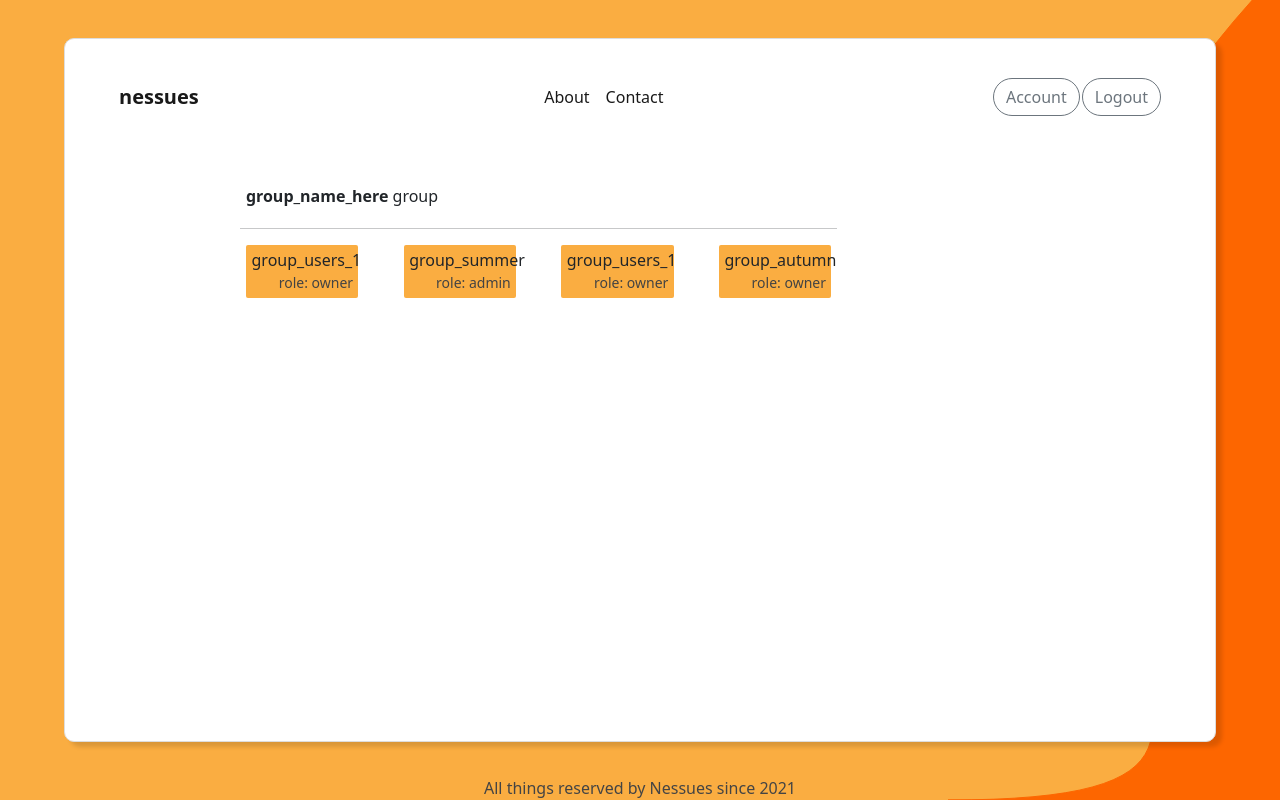
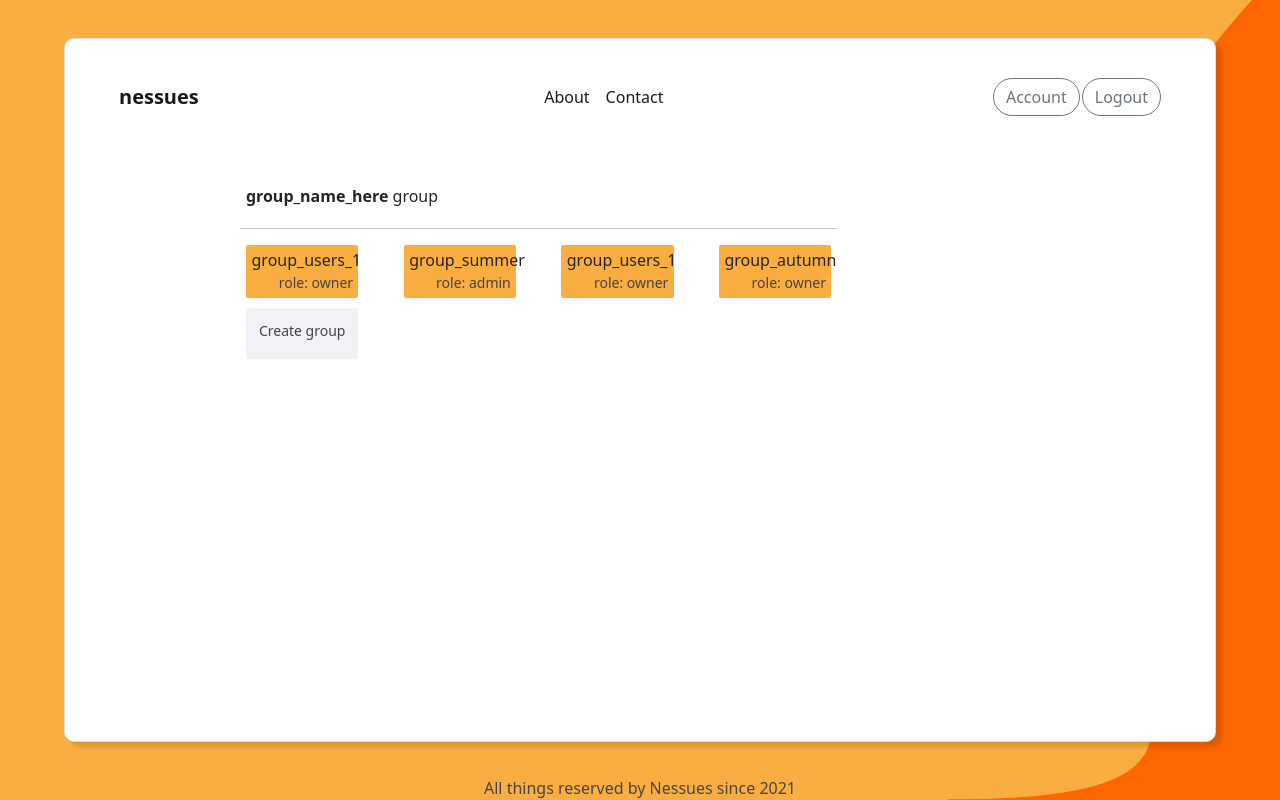
Before and after one commit to jol79/Nessues, a Django app: page /groups/ in a window 1280 px wide. Run offline with Django 3.2, Linux system fonts and the light colour scheme; a user stored in the database is signed in; data comes from the database, SQL or seed files in the repository; both versions use the stored data as it was after the commit; some libraries are stand-ins or nearby versions.

Commit message:
all description fields in the db now are optional, move away from function-based view for the tables page to handle multiple forms (create table, delete room)

```diff
--- a/nessues/nessues/urls.py
+++ b/nessues/nessues/urls.py
@@ -26,9 +26,9 @@ urlpatterns = [
     path('logout/', users_views.logout_view, name='logout'),
     path('register/', users_views.register_view, name='register'),
     path('account/', users_views.account_view, name='account'),
-    path('groups/', views.groups_view, name='groups'),
+    path('groups/', views.GroupsView.as_view(), name='groups'),
     path('rooms/', views.RoomsView.as_view(), name='rooms'),
-    path('tables/<int:key_id>/', views.tables_view, name='tables'),
+    path('tables/<int:key_id>/', views.TablesView.as_view(), name='tables'),
     path('tables/tasks/<int:key_id>/', views.TasksView.as_view(), name='tasks'),
     path('about/', views.about_view, name='about'),
     path('admin/', admin.site.urls),
--- a/nessues/nessues_app/forms.py
+++ b/nessues/nessues_app/forms.py
@@ -1,6 +1,6 @@
 from django import forms
 from django.forms import CharField, HiddenInput, BooleanField, IntegerField
-from .models import Room, Table, Task
+from .models import Room, Table, Task, Nessues_Group, Nessues_Group_User
 
 
 # rooms
@@ -21,20 +21,20 @@ class CloseRoomForm(forms.ModelForm):
         fields = ['id']
 
 # groups
-class CreateRoomForm(forms.ModelForm):
+class CreateGroupForm(forms.ModelForm):
     name = CharField(max_length=21)
     description = CharField(max_length=32)
 
     class Meta:
-        model = Room
-        fields = ['name', 'description', 'owner']
-        widgets = {'owner': forms.HiddenInput()}
+        model = Nessues_Group_User
+        fields = ['name', 'description', 'user']
+        widgets = {'user': forms.HiddenInput()}
 
-class CloseRoomForm(forms.ModelForm):
+class CloseGroupForm(forms.ModelForm):
     id = IntegerField()
 
     class Meta:
-        model = Room
+        model = Nessues_Group_User
         fields = ['id']
 
 # tables
@@ -66,8 +66,6 @@ class UpdateTaskForm(forms.ModelForm):
 
 class CompleteTaskForm(forms.ModelForm):
     id = IntegerField()
-    # completed = BooleanField()
-    # created_by = IntegerField()
 
     class Meta:
         model = Task
--- a/nessues/nessues_app/views.py
+++ b/nessues/nessues_app/views.py
@@ -6,17 +6,12 @@ from django.contrib import messages
 from django.views.generic import TemplateView, ListView
 
 from .models import Room, Table, Task, Nessues_Group, Nessues_Group_User
-from .forms import CreateRoomForm, CreateTableForm, CreateTaskForm, UpdateTaskForm, CompleteTaskForm, CloseRoomForm
+from .forms import CreateRoomForm, CreateTableForm, CreateTaskForm, UpdateTaskForm, CompleteTaskForm, CloseRoomForm, CreateGroupForm, CloseGroupForm
 
 
 def home_view(request):
     title = "home"
     return render(request, 'nessues_app/home.html', {'title': title})
-
-def groups_view(request):
-    available_groups = Nessues_Group_User.objects.filter(user=request.user.id)
-
-    return render(request, 'nessues_app/groups.html', {'available_groups': available_groups})
 
 
 """
@@ -26,43 +21,29 @@ def groups_view(request):
     3) forms
         new group
 """
-# class GroupsView(TemplateView):
-#     template_name = 'nessues_app/groups.html'
-#     title = 'group'
-#     create_group_class = CreateGroupForm
-#     close_group_class = CloseGroupForm
+class GroupsView(TemplateView):
+    template_name = 'nessues_app/groups.html'
+    title = 'group'
+    create_group_class = CreateGroupForm
 
-#     def get(self, request, *args, **kwargs):
-#         available_groups = Nessues_Group_User.objects.filter(user=self.request.user.id)
-#         create = self.create_room_class(initial={'owner': self.request.user.id})
-#         close = self.close_room_class()
+    def get(self, request, *args, **kwargs):
+        available_groups = Nessues_Group_User.objects.filter(user=self.request.user.id)
+        create = self.create_group_class(initial={'user': self.request.user.id})
+        return render(request, self.template_name, {'available_groups': available_groups, 'create': create})
 
-#         return render(request, self.template_name, {'title': self.title, 'available_rooms': available_rooms, 'create': create, 'close': close})
+    def post(self, request, *args, **kwargs):
+        create = self.create_group_class(request.POST)
 
-#     def post(self, request, *args, **kwargs):
-#         create = self.create_room_class(request.POST)
-#         close = self.close_room_class(request.POST)
-
-#         if create.is_valid():
-#             print(f"CREATE ROOM FORM DATA: {create.cleaned_data}")
-#             create.save()
-#             return HttpResponseRedirect('/rooms')
-#         else:
-#             messages.warning(request, "Something went wrong with create room form")
-#             print(f"CREATE ROOM FORM DATA: {create.cleaned_data}")
-#             return HttpResponseRedirect('/rooms')
-
-#         if close.is_valid():
-#             id_to_close = close.cleaned_data['id']
-#             try:
-#                 room_to_close = Room.objects.get(id=id_to_close)
-#                 room_to_close.delete()
-#             except Exception:
-#                 messages.warning(request, "Wrong id given, we don't have room with that id")
-#                 return HttpResponseRedirect(f'/tables/tasks/{self.kwargs["key_id"]}')
-#             messages.success(request, "Room successfully closed!")
-
-#         return render(request, self.template_name, {'create': create, 'close': close})
+        if create.is_valid():
+            print(f"FORM DATA: {create}")
+            create.save()
+            messages.success(request, "Group added")
+            return HttpResponseRedirect('/groups')
+        else:
+            print(f"Something went wrong, form: {create}")
+            messages.warning(request, "Something wrong in the form")
+            return HttpResponseRedirect('/groups')
+        return render(request, self.template_name, {'create': create})
 
 
 """
@@ -74,14 +55,13 @@ def groups_view(request):
 """
 class RoomsView(TemplateView):
     template_name = 'nessues_app/mono_rooms.html'
-    title = 'room'
+    title = 'rooms'
     create_room_class = CreateRoomForm
-    close_room_class = CloseRoomForm
 
     def get(self, request, *args, **kwargs):
         available_rooms = Room.objects.filter(owner=self.request.user.id)
         create = self.create_room_class(initial={'owner': self.request.user.id})
-        close = self.close_room_class()
+        close = self.close_room_class(initial={'id': self.kwargs['key_id']})
 
         return render(request, self.template_name, {'title': self.title, 'available_rooms': available_rooms, 'create': create, 'close': close})
 
@@ -94,41 +74,39 @@ class RoomsView(TemplateView):
             create.save()
             return HttpResponseRedirect('/rooms')
         else:
-            messages.warning(request, "Something went wrong with create room form")
+            messages.warning(request, "Something went wrong while creating room")
             print(f"CREATE ROOM FORM DATA: {create.cleaned_data}")
             return HttpResponseRedirect('/rooms')
 
-        if close.is_valid():
-            id_to_close = close.cleaned_data['id']
-            try:
-                room_to_close = Room.objects.get(id=id_to_close)
-                room_to_close.delete()
-            except Exception:
-                messages.warning(request, "Wrong id given, we don't have room with that id")
-                return HttpResponseRedirect(f'/tables/tasks/{self.kwargs["key_id"]}')
-            messages.success(request, "Room successfully closed!")
+        return render(request, self.template_name, {'create': create})
+
+
+class TablesView(TemplateView):
+    template_name = 'nessues_app/tables.html'
+    title = 'tables'
+    create_table_class = CreateTableForm
+    close_room_class = CloseRoomForm
+
+    def get(self, request, *args, **kwargs):
+        available_tables = Table.objects.filter(room=self.kwargs['key_id'])
+        create = self.create_table_class(initial={'room': self.kwargs['key_id']})
+        close = self.close_room_class(initial={'room': self.kwargs['key_id']})
+
+        return render(request, self.template_name, {'title': self.title, 'available_tables': available_tables, 'create': create, 'close': close})
+
+    def post(self, request, *args, **kwargs):
+        create = self.create_table_class(request.POST)
+        close = self.close_room_class(request.POST)
+
+        if create.is_valid():
+            print(f"CREATE NEW TABLE FORM DATA: {create}")
+            create.save()
+            return HttpResponseRedirect(f'/tables/{self.kwargs["key_id"]}')
+        else:
+            messages.warning(request, "Something went wrong while creating table")
+            return HttpResponseRedirect(f'/tables/{self.kwargs["key_id"]}')
 
         return render(request, self.template_name, {'create': create, 'close': close})
-
-
-
-def tables_view(request, key_id):
-    form = CreateTableForm(initial={'room': key_id})
-    if request.method == "POST":
-        form = CreateTableForm(request.POST)
-        if form.is_valid():
-            form.save()
-            form = CreateTableForm()
-            return HttpResponseRedirect(f'/tables/{key_id}')
-
-    content = {
-        'available_tables': Table.objects.filter(room=key_id),
-        'room': Room.objects.filter(id=key_id),
-        'form': form
-    }
-
-    title = "tables"
-    return render(request, 'nessues_app/tables.html', {'title': title, 'content': content})
 
 
 # """
--- a/nessues/static/css/base.css
+++ b/nessues/static/css/base.css
@@ -156,9 +156,7 @@ a{
     margin-right: 30%;
     padding-inline: 15%;
 }
-.group-name{
-
-}
+/* .group-name{} */
 .data_cubes.groups{
     text-align: left;
     padding-top: 2%;
@@ -175,6 +173,44 @@ a{
     text-align: right;
     margin-right: 5%;
 
+    font-size: 14px;
+    font-weight: lighter;
+    color: #434343;
+}
+.create_group_modal{
+    display: none;
+}
+.data_cubes.new_group{
+    background-color: #F0F2F5;
+    text-align: center;
+    padding-top: 10%;
+    padding-left: 0%;
+    padding-bottom: 2%;
+}
+.create_new_group-text{
+    font-size: 14px;
+    font-weight: lighter;
+    color: #434343;
+}
+
+/* tables */
+.container-tables-data{
+    display: grid;
+    grid-template-columns: 25% 25% 25% 25%;
+    text-align: center;
+    gap: 10%;
+
+    margin-right: 30%;
+    padding-inline: 15%;
+}
+.data_cubes.new_table{
+    background-color: #F0F2F5;
+    text-align: center;
+    padding-top: 10%;
+    padding-left: 0%;
+    padding-bottom: 2%;
+}
+.create_new_table-text{
     font-size: 14px;
     font-weight: lighter;
     color: #434343;
@@ -230,6 +266,26 @@ a{
     text-align: center;
 }
 
+/* points of responsibility */
+/* handheld */
+@media (min-width: 320px) and (max-width: 568px){
+    /* bases */
+    .container-fluid.home{
+        position: relative;
+        background: #ffffff;
+        /* box-shadow: 6px 5px 4px rgba(0, 0, 0, 0.13); */
+        /* border: 1px solid #dddddd; */
+        border-radius: 5px;
+        width: 100%;
+        height: 100%;
+        /* margin-top: 2%; */
+    }
+}
+/* tablet */
+@media (min-width: 600px) and (max-width: 800px){
+
+}
+
 .no_select {
     -webkit-touch-callout: none; /* iOS Safari */
       -webkit-user-select: none; /* Safari */
--- /dev/null
+++ b/nessues/static/js/groups.js
@@ -0,0 +1,6 @@
+// function to open create group modal
+$(function(){
+    $(".createGroup").click(function(){
+        $('.create_group_modal').show();
+    })
+});
--- /dev/null
+++ b/nessues/static/js/tables.js
@@ -0,0 +1,6 @@
+// function to open create table modal
+$(function(){
+    $(".createTable").click(function(){
+        $('.create_table_modal').show();
+    })
+});
--- a/nessues/templates/base.html
+++ b/nessues/templates/base.html
@@ -67,5 +67,7 @@
     <script src="https://cdnjs.cloudflare.com/ajax/libs/jquery/3.3.1/jquery.min.js"></script>
     <script src="{% static 'js/tasks.js' %}"></script>
     <script src="{% static 'js/rooms.js' %}"></script>
+    <script src="{% static 'js/groups.js' %}"></script>
+    <script src="{% static 'js/tables.js' %}"></script>
 </body>
 </html>
--- a/nessues/templates/nessues_app/groups.html
+++ b/nessues/templates/nessues_app/groups.html
@@ -1,4 +1,5 @@
 {% extends "base.html" %}
+{% load widget_tweaks %}
 
 
 {% block content %}
@@ -10,7 +11,6 @@
     <hr style="width: 53%; margin-left: 14.5%;">
 
     <div class="container-groups-data">
-
         {% for data in available_groups %}
             <div class="data_cubes groups">
                 {% if data.role == 1 %}
@@ -37,6 +37,48 @@
                 {% endif %}
             </div>
         {% endfor %}
+        <a data-toggle="modal" data-target="#createGroupModal" class="createGroup">
+            <div class="data_cubes new_group">
+                <p class="create_new_group-text">Create group</p>
+            </div>
+        </a>
+
+        <!-- Modal create new group form -->
+        <div class="create_group_modal">
+            <div class="modal fade" id="createGroupModal" tabindex="-1" role="dialog" aria-labelledby="createGroupForm" aria-hidden="true">
+                <div class="modal-dialog" role="document">
+                <div class="modal-content">
+                    <div class="modal-header">
+                        <h5 class="modal-title" id="ModalLabel">New group</h5>
+                        <button type="button" class="btn-close" data-dismiss="modal" aria-label="Close">
+                        </button>
                     </div>
 
+                    <div class="modal-body" style="text-align: center;">
+                        <form method="POST">
+                            {% csrf_token %}
+                            <div class="form-group">
+                                {% render_field create.user name="id_user" %}
+                            </div>
+                            <div class="form-group-name">
+                                <label>{{ create.name.label }}</label>
+                                {% render_field create.name name="id_name" %}
+                            </div>
+                            <div class="form-group">
+                                <label>{{ create.description.label }}</label>
+                                {% render_field create.description name="id_description" %}
+                            </div>
+
+                            <button type="button" class="btn btn-secondary" data-dismiss="modal">Close</button>
+                            <button class="btn btn-primary" type="submit">Create group</button>
+
+                        </form>
+                    </div>
+                </div>
+                </div>
+            </div>
+        </div>
+    </div>
+
+
 {% endblock content %}
```
Also changed, not shown: nessues/nessues_app/models.py (+4 -3 lines), nessues/templates/nessues_app/tables.html (+45 -33 lines), nessues/db.sqlite3. Lines whose indentation alone changed are shown as unchanged.
